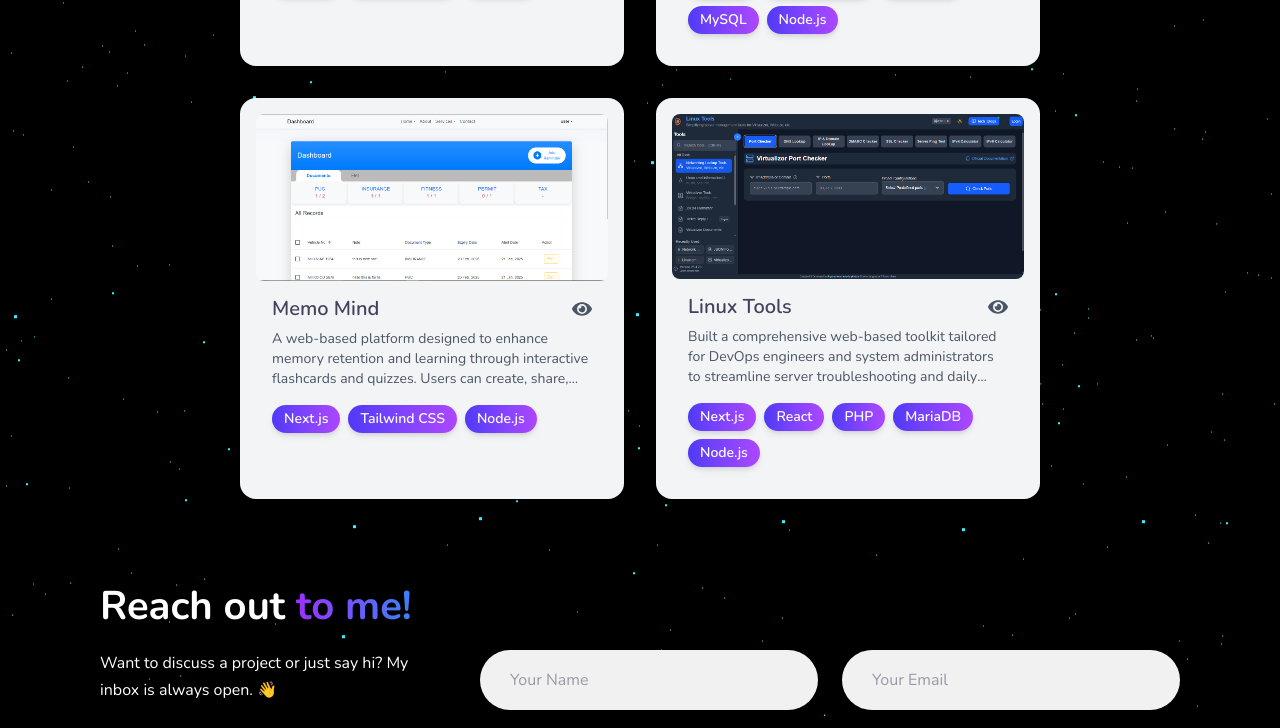
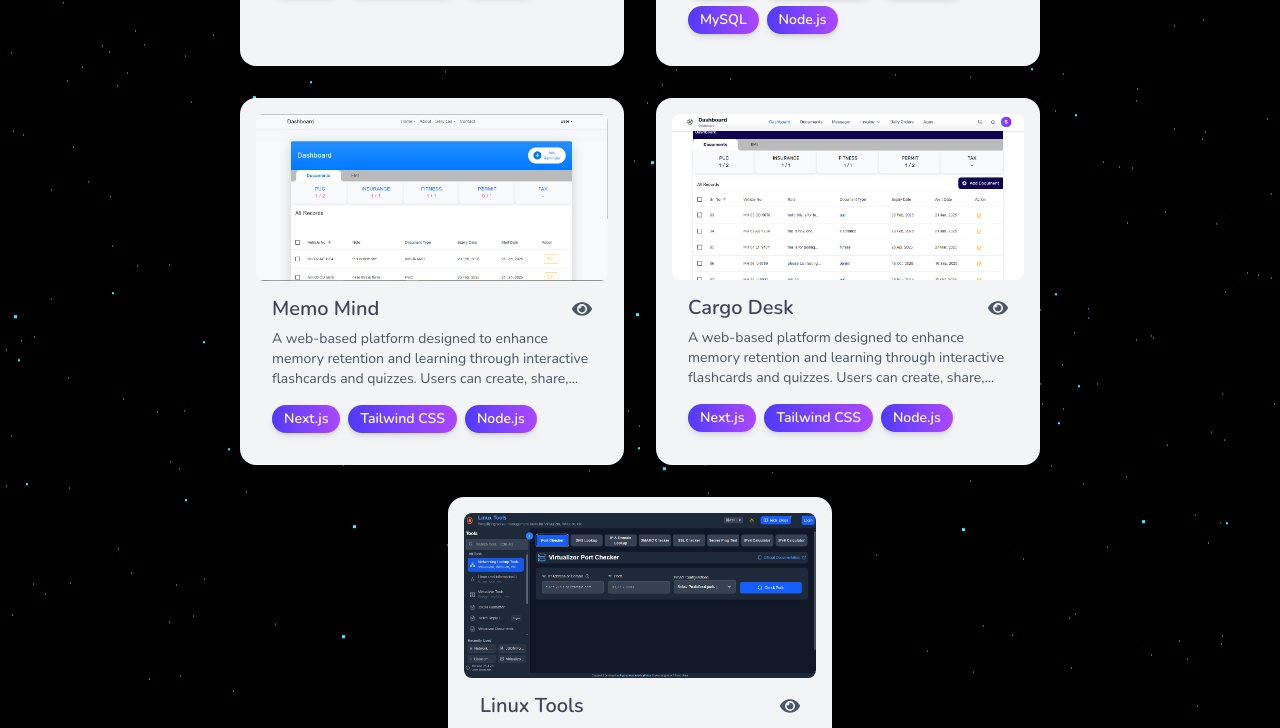
Before and after one commit to Suraj-Sangale/portfolio, a Next.js app: page / in a window 1280 px wide. Shown: the part 3270-3998 px from the top of the page. Built offline with nearby package versions, Linux system fonts and the light colour scheme.

Commit message:
project added

```diff
--- a/components/projects.js
+++ b/components/projects.js
@@ -68,6 +68,23 @@ export default function Projects() {
       liveUrl: "https://memo-mind-self.vercel.app",
     },
     {
+      title: "Cargo Desk",
+      description:
+        "A web-based platform designed to enhance memory retention and learning through interactive flashcards and quizzes. Users can create, share, and study flashcards on various topics, making learning engaging and effective.",
+      keyFeatures: [
+        { id: 1, text: "Create and share flashcards for effective learning" },
+        { id: 2, text: "Interactive quizzes to reinforce knowledge retention" },
+        {
+          id: 3,
+          text: "User-friendly interface for easy navigation and study",
+        },
+      ],
+
+      techStack: ["Next.js", "Tailwind CSS", "Node.js"],
+      image: "cargoDesk.png",
+      liveUrl: "https://cargodesk.vercel.app/",
+    },
+    {
       title: "Linux Tools",
       image: "linuxtools.png",
       liveUrl: "https://agni-byte.com/",
```
Also changed, not shown: public/myProjects/cargoDesk.png (added).
